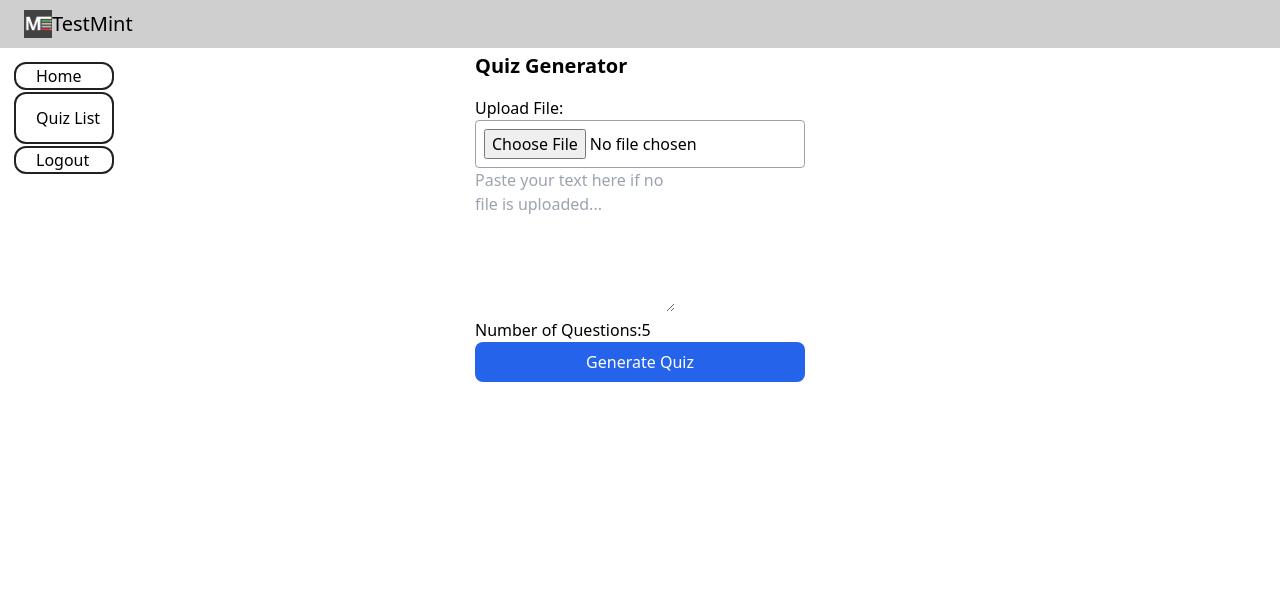
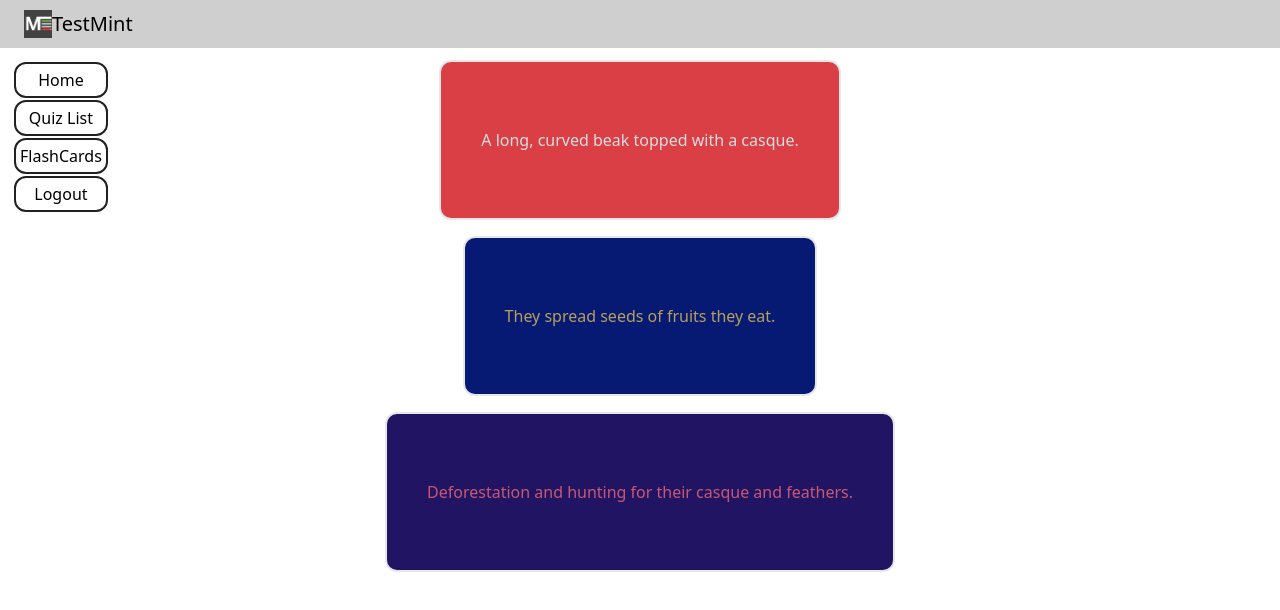
Before and after one commit to Shrinidhi857/TestBuddy-frontend, a React (Create React App) app: page / in a window 1280 px wide. Shown: the top 610 px of the page. Built offline with nearby package versions, Linux system fonts and the light colour scheme.

Commit message:
some changes

```diff
--- a/src/App.js
+++ b/src/App.js
@@ -4,7 +4,7 @@ import Main from "./layouts/Main";
 import { useState } from "react";
 
 function App() {
-  const [page, setPage] = useState("homepage");
+  const [page, setPage] = useState("flashCard");
 
   return (
     <>
--- a/src/components/QuizUploader.js
+++ b/src/components/QuizUploader.js
@@ -87,34 +87,34 @@ Here is the content:
   };
 
   return (
-    <div>
-      <h1 className="text-xl font-bold mb-4">Quiz Generator</h1>
+    <div className="ml-10">
+      <h1 className="text-xl font-bold mb-4 text-primary-light">
+        Quiz Generator
+      </h1>
 
       <form onSubmit={handleUpload}>
         {/* File Upload */}
-        <div className="number-compo">
+        <div className="flex flex-row font-medium font-xl items-center justify-center border-2 dark:border-tertiary-dark rounded-xl mt-2 mb-2 p-2 bg-secondary-dark text-primary-light gap-2">
           <label className="block font-medium">Upload File:</label>
           <input
             type="file"
             onChange={(e) => setFile(e.target.files[0])}
             accept=".txt,.pdf,.doc,.docx"
-            className="block w-full p-2 border border-gray-400 rounded"
+            className="block w-full p-2 border-2 border-last-dark rounded-xl"
           />
         </div>
 
         {/* OR Textarea Input */}
-        <div>
         <textarea
           rows="6"
           value={textInput}
           onChange={(e) => setTextInput(e.target.value)}
           placeholder="Paste your text here if no file is uploaded..."
-            className="input-form"
+          className="flex min-h-20 w-full rounded-xl border-2 border-last-dark  dark:bg-secondary-dark dark:text-secondary-light p-2 hover:border-[#8fd9fb] active:border-[#8fd9fb]  "
         />
-        </div>
 
         {/* Number of Questions */}
-        <div className="number-compo">
+        <div className="flex flex-row font-medium text-medium items-center justify-center border-2 rounded-xl mt-2 mb-2 p-1 bg-tertiary-dark text-secondary-light gap-2 border-last-dark">
           <label>Number of Questions:</label>
           <input
             type="number"
@@ -122,7 +122,7 @@ Here is the content:
             onChange={(e) => setNumQuestions(parseInt(e.target.value) || 1)}
             min="1"
             max="20"
-            className="number-box"
+            className="rounded-xl pt-1 pb-1 font-semibold  border-2 bg-secondary-dark text-secondary-light border-last-dark focus:border-[#8fd9fb] outline-none "
           />
         </div>
 
@@ -130,7 +130,7 @@ Here is the content:
         <button
           type="submit"
           disabled={loading}
-          className="w-full bg-blue-600 hover:bg-blue-700 disabled:bg-blue-400 text-white font-medium py-2 px-4 rounded-lg"
+          className="dark: text-primary-light rounded-xl w-max h-max pl-3 pr-3 pt-2 pb-2 font-medium dark:bg-tertiary-dark border-2 border-last-dark mb-3"
         >
           {loading ? "Generating Quiz..." : "Generate Quiz"}
         </button>
--- /dev/null
+++ b/src/components/flashCard.js
@@ -0,0 +1,24 @@
+import { useState } from "react";
+import clsx from "clsx";
+
+function FlashCard({ front, back, bg, text }) {
+  const [flip, setFlip] = useState(false);
+  function toggleFlip() {
+    setFlip((prev) => !prev);
+  }
+
+  return (
+    <div
+      className={clsx(
+        "flex m-2 rounded-xl min-w-3/5 max-w-4/5 sm:text-base items-center justify-center min-h-40 max-h-60 overflow-auto px-10 border-2",
+        bg,
+        text
+      )}
+      onClick={toggleFlip}
+    >
+      {flip ? <div>{front}</div> : <div>{back}</div>}
+    </div>
+  );
+}
+
+export default FlashCard;
--- /dev/null
+++ b/src/constants/flashCard-format.js
@@ -0,0 +1,20 @@
+const flashCards = [
+  {
+    no: 1,
+    front: "What is a defining physical characteristic of a hornbill?",
+    back: "A long, curved beak topped with a casque.",
+  },
+  {
+    no: 2,
+    front:
+      "What role do hornbills play in their ecosystem, leading to them being called 'farmers of the forest'?",
+    back: "They spread seeds of fruits they eat.",
+  },
+  {
+    no: 3,
+    front: "What are some threats facing hornbill populations?",
+    back: "Deforestation and hunting for their casque and feathers.",
+  },
+];
+
+export default flashCards;
--- a/src/layouts/Main.js
+++ b/src/layouts/Main.js
@@ -3,7 +3,8 @@ import Quizbox from "../components/Quizbox";
 import Taketest from "./Taketest";
 import Stat from "./Stats";
 import QuizUploader from "../components/QuizUploader";
-//import quizData from "../constants/quixlist";
+import FlashCard from "../components/flashCard";
+import flashCards from "../constants/flashCard-format";
 
 function Main({ page, setPage }) {
   const [quizData, setQuizData] = useState(null);
@@ -30,8 +31,25 @@ function Main({ page, setPage }) {
     setPage("statpage");
   }
 
+  const color = [
+    { front: "bg-[#DA3F45]", back: "text-[#DCDEDF]" },
+    { front: "bg-[#F6B750]", back: "text-[#1E2327]" },
+    { front: "bg-[#061A74]", back: "text-[#B99F5D]" },
+    { front: "bg-[#A21328]", back: "text-[#E9C576]" },
+    { front: "bg-[#DC1B2E]", back: "text-[#DCDC30]" },
+    { front: "bg-[#F9F9F9]", back: "text-[#169DCB]" },
+    { front: "bg-[#E9B661]", back: "text-[#7E5072]" },
+    { front: "bg-[#552E7D]", back: "text-[#FFB866]" },
+    { front: "bg-[#211463]", back: "text-[#C95874]" },
+  ];
+
+  function getRandomColor() {
+    const index = Math.floor(Math.random() * color.length);
+    return color[index];
+  }
+
   return (
-    <div className="flex flex-col items-center mt-12  p-1 min-h-[calc(100vh-60px)] dark:bg-primary-dark">
+    <div className="flex flex-col items-center mt-12 p-1 min-h-[calc(100vh-60px)] dark:bg-primary-dark">
       {(() => {
         switch (page) {
           case "homepage":
@@ -58,15 +76,36 @@ function Main({ page, setPage }) {
                     />
                   ))}
                 <button
-                  className="dark: text-primary-light rounded-xl w-max h-max pl-3 pr-3 pt-2 pb-2 font-medium dark:bg-last-dark border-2 border-last-light mb-3"
+                  className="text-primary-light rounded-xl w-max h-max pl-3 pr-3 pt-2 pb-2 font-medium dark:bg-last-dark border-2 border-last-light mb-3"
                   onClick={handleQuizSubmit}
                 >
                   Submit
                 </button>
               </>
             );
+
           case "statpage":
             return <Stat props={quizData} selection={selection} />;
+
+          case "flashCard":
+            return (
+              <>
+                {flashCards &&
+                  flashCards.map((card, index) => {
+                    const randomColor = getRandomColor();
+                    return (
+                      <FlashCard
+                        key={index}
+                        front={card.front}
+                        back={card.back}
+                        bg={randomColor.front}
+                        text={randomColor.back}
+                      />
+                    );
+                  })}
+              </>
+            );
+
           default:
             return null;
         }
--- a/src/layouts/Sidebar.js
+++ b/src/layouts/Sidebar.js
@@ -22,12 +22,12 @@ function Sidebar({ curpage, setPage }) {
   return (
     <div className="hidden sm:block fixed top-12 left-0 min-w-max dark:bg-secondary-dark dark:text-secondary-light  h-full p-0.5 overflow-auto  font-medium gap-2 p-3">
       <div
-        className="flex pl-5 flex-col cursor-pointer m-0.5 border-2 border-secondary-dark duration-100 hover:shadow-[0_0_5px_#ffffff]  hover:border-secondary-light rounded-xl"
+        className="flex p-1 items-center  flex-col cursor-pointer m-0.5 border-2 border-secondary-dark duration-100 hover:shadow-[0_0_5px_#ffffff]  hover:border-secondary-light rounded-xl"
         onClick={() => handleClickItem("homepage")}
       >
         <h2>Home</h2>
       </div>
-      <div className="flex pl-5 flex-col cursor-pointer m-0.5 border-2 border-secondary-dark duration-100 hover:shadow-[0_0_10px_#ffffff] rounded-xl p-3">
+      <div className="flex  p-1 items-center  flex-col cursor-pointer m-0.5 border-2 border-secondary-dark duration-100 hover:shadow-[0_0_10px_#ffffff] rounded-xl ">
         <div onClick={() => showQuizList(!showQuiz)}>
           <h2>Quiz List</h2>
         </div>
@@ -43,7 +43,10 @@ function Sidebar({ curpage, setPage }) {
             : null}
         </ul>
       </div>
-      <div className="flex pl-5 flex-col cursor-pointer m-0.5 border-2 border-secondary-dark duration-100 hover:shadow-[0_0_10px_#ffffff] rounded-xl">
+      <div className="flex p-1 items-center flex-col cursor-pointer m-0.5 border-2 border-secondary-dark duration-100 hover:shadow-[0_0_10px_#ffffff] rounded-xl">
+        <h2>FlashCards</h2>
+      </div>
+      <div className="flex p-1 items-center flex-col cursor-pointer m-0.5 border-2 border-secondary-dark duration-100 hover:shadow-[0_0_10px_#ffffff] rounded-xl">
         <h2>Logout</h2>
       </div>
     </div>
```
Lines whose indentation alone changed are shown as unchanged.
